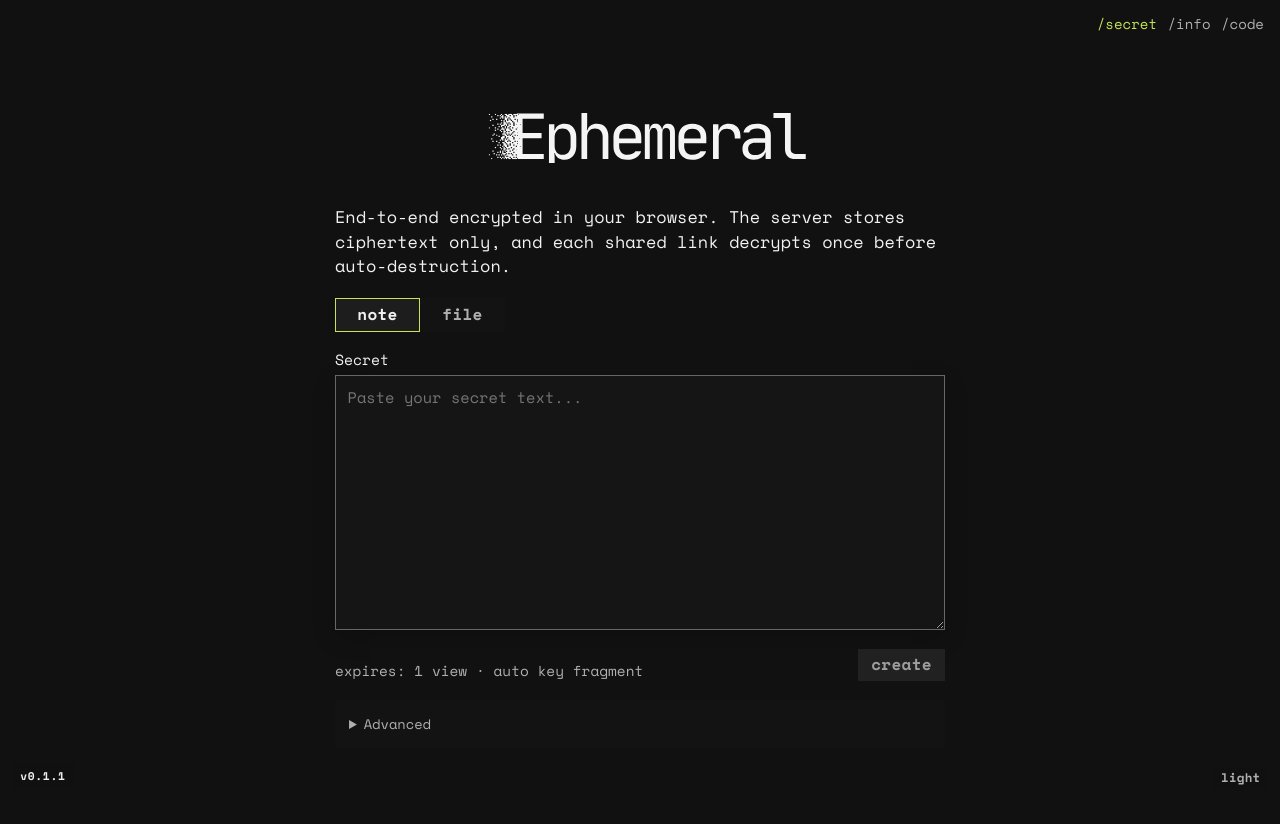
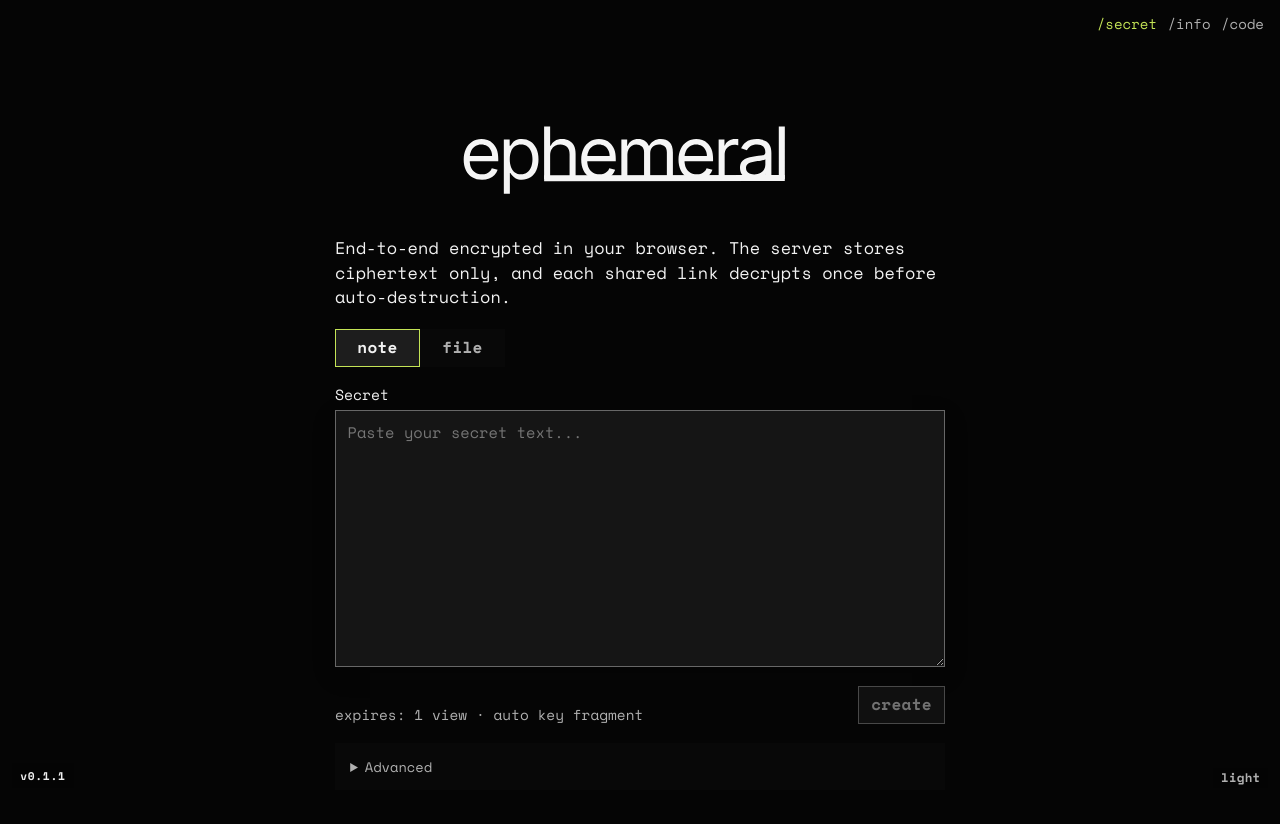
Before and after one commit to EkanSvahn/victoria-secrets, a Vue app in the folder frontend/: page /secret in a window 1280 px wide. Shown: the top 824 px of the page. Before the commit the page ends 800 px from the top, so only its background shows below. Built offline with nearby package versions, Linux system fonts and the light colour scheme; no server answers.

Commit message:
fix(frontend): polish create secret UI layout, controls, and file panel interactions (#28)

```diff
--- a/frontend/src/App.vue
+++ b/frontend/src/App.vue
@@ -4,7 +4,7 @@ import { onMounted, ref } from 'vue'
 
 const appVersion = __APP_VERSION__.startsWith('v') ? __APP_VERSION__ : `v${__APP_VERSION__}`
 const theme = ref<'light' | 'dark'>('dark')
-const logoSrc = ref('/logo-light.svg')
+const logoSrc = ref('/ephemeral_logo.svg')
 const route = useRoute()
 const codeUrl = (import.meta.env.VITE_CODE_URL as string | undefined) ?? 'https://github.com'
 
@@ -26,7 +26,7 @@ function toggleTheme() {
 
 function applyTheme(nextTheme: 'light' | 'dark') {
   document.documentElement.setAttribute('data-theme', nextTheme)
-  logoSrc.value = nextTheme === 'dark' ? '/logo-light.svg' : '/logo-dark.svg'
+  logoSrc.value = '/ephemeral_logo.svg'
 }
 </script>
 
--- a/frontend/src/assets/main.css
+++ b/frontend/src/assets/main.css
@@ -20,10 +20,10 @@
 }
 
 :root[data-theme='dark'] {
-  --bg: #111111;
-  --bg-decor-a: #111111;
-  --bg-decor-b: #111111;
-  --panel: #111111;
+  --bg: #050505;
+  --bg-decor-a: #050505;
+  --bg-decor-b: #050505;
+  --panel: #050505;
   --text: #f2f2f2;
   --text-muted: #b0b0b0;
   --line: #484848;
@@ -31,7 +31,7 @@
   --accent: #c4e456;
   --accent-strong: #b4d646;
   --danger: #ff5a66;
-  --badge-bg: rgba(17, 17, 17, 0.95);
+  --badge-bg: rgba(5, 5, 5, 0.95);
   --badge-text: #efefef;
   --shadow: none;
   --radius: 0px;
--- a/frontend/src/views/CreateView.vue
+++ b/frontend/src/views/CreateView.vue
@@ -23,6 +23,7 @@ const text = ref('')
 const mode = ref<'text' | 'file'>('text')
 const file = ref<File | null>(null)
 const fileInput = ref<HTMLInputElement | null>(null)
+const isFileDragOver = ref(false)
 const lifetimeMode = ref<'views' | 'ttl'>('views')
 const views = ref(1)
 const ttlMinutes = ref(60)
@@ -74,11 +75,44 @@ onMounted(async () => {
 
 function onFileChange(event: Event) {
   const input = event.target as HTMLInputElement
-  file.value = input.files?.[0] ?? null
+  setSelectedFile(input.files?.[0] ?? null)
 }
 
 function openFilePicker() {
   fileInput.value?.click()
+}
+
+function setSelectedFile(next: File | null) {
+  file.value = next
+}
+
+function onFileDragOver(event: DragEvent) {
+  if (mode.value !== 'file') return
+  event.preventDefault()
+  isFileDragOver.value = true
+}
+
+function onFileDragEnter(event: DragEvent) {
+  if (mode.value !== 'file') return
+  event.preventDefault()
+  isFileDragOver.value = true
+}
+
+function onFileDragLeave(event: DragEvent) {
+  if (mode.value !== 'file') return
+  event.preventDefault()
+  const nextTarget = event.relatedTarget as Node | null
+  const currentTarget = event.currentTarget as Node | null
+  if (currentTarget && nextTarget && currentTarget.contains(nextTarget)) return
+  isFileDragOver.value = false
+}
+
+function onFileDrop(event: DragEvent) {
+  if (mode.value !== 'file') return
+  event.preventDefault()
+  isFileDragOver.value = false
+  const dropped = event.dataTransfer?.files?.[0] ?? null
+  if (dropped) setSelectedFile(dropped)
 }
 
 function resetForm() {
@@ -89,6 +123,7 @@ function resetForm() {
   error.value = ''
   link.value = ''
   mode.value = 'text'
+  isFileDragOver.value = false
   views.value = 1
   lifetimeMode.value = 'views'
 }
@@ -162,17 +197,41 @@ function formatBytes(bytes: number): string {
         <button type="button" class="toggle" :class="{ active: mode === 'file' }" @click="mode = 'file'">file</button>
       </div>
 
-      <label v-if="mode === 'text'" class="field">
-        Secret
-        <textarea v-model="text" rows="10" placeholder="Paste your secret text..."></textarea>
-      </label>
+      <label class="field">
+        {{ mode === 'text' ? 'Secret' : 'File' }}
+        <input ref="fileInput" class="file-input-hidden" type="file" @change="onFileChange" />
+        <div
+          class="content-panel"
+          :class="{ 'is-file': mode === 'file', 'is-drag-over': mode === 'file' && isFileDragOver }"
+          @dragenter="onFileDragEnter"
+          @dragover="onFileDragOver"
+          @dragleave="onFileDragLeave"
+          @drop="onFileDrop"
+        >
+          <Transition name="panel-fade" mode="out-in">
+            <textarea
+              v-if="mode === 'text'"
+              key="text"
+              v-model="text"
+              rows="10"
+              placeholder="Paste your secret text..."
+            ></textarea>
 
-      <label v-else class="field">
-        File
-        <input ref="fileInput" class="file-input-hidden" type="file" @change="onFileChange" />
-        <button type="button" class="file-picker" @click="openFilePicker">click to add file</button>
-        <small v-if="file">{{ file.name }} ({{ formatBytes(file.size) }})</small>
-        <small v-else class="file-hint">No file selected</small>
+            <div v-else key="file" class="file-panel">
+              <button type="button" class="file-picker" @click="openFilePicker">
+                {{ isFileDragOver ? 'drop file to attach' : 'click to add file' }}
+              </button>
+              <small
+                v-if="file"
+                class="file-selection"
+                :title="`${file.name} (${formatBytes(file.size)})`"
+              >
+                {{ file.name }} ({{ formatBytes(file.size) }})
+              </small>
+              <small v-else class="file-hint">{{ isFileDragOver ? 'Release to attach file' : 'No file selected' }}</small>
+            </div>
+          </Transition>
+        </div>
       </label>
 
       <div class="action-row">
@@ -188,14 +247,29 @@ function formatBytes(bytes: number): string {
         <div class="advanced-grid">
           <label>
             Expiration mode
-            <select v-model="lifetimeMode">
-              <option value="views">Views</option>
-              <option value="ttl">Time (minutes)</option>
-            </select>
+            <div class="mini-switch" role="group" aria-label="expiration mode">
+              <button
+                type="button"
+                class="mini-toggle"
+                :class="{ active: lifetimeMode === 'views' }"
+                @click="lifetimeMode = 'views'"
+              >
+                views
+              </button>
+              <button
+                type="button"
+                class="mini-toggle"
+                :class="{ active: lifetimeMode === 'ttl' }"
+                @click="lifetimeMode = 'ttl'"
+              >
+                time
+              </button>
+            </div>
           </label>
 
           <label>
             {{ lifetimeMode === 'views' ? 'Views' : 'TTL (minutes)' }}
+            <div class="unit-field">
               <input
                 v-if="lifetimeMode === 'views'"
                 v-model.number="views"
@@ -210,15 +284,29 @@ function formatBytes(bytes: number): string {
                 min="1"
                 :max="status.maxTTLMinutes"
               />
+              <span class="unit-suffix">{{ lifetimeMode === 'views' ? 'views' : 'min' }}</span>
+            </div>
           </label>
 
-          <label>
+          <label class="password-advanced-field">
             Password
+            <div class="unit-field">
               <input
                 v-model="password"
                 type="password"
-              :placeholder="status.requirePassword ? 'Required (min 8 chars)' : 'Optional'"
+                :placeholder="status.requirePassword ? 'Enter password' : 'Leave empty for link key'"
               />
+              <span class="unit-suffix" :class="{ 'unit-suffix-accent': status.requirePassword }">
+                {{ status.requirePassword ? 'required' : 'optional' }}
+              </span>
+            </div>
+            <small class="field-meta">
+              {{
+                status.requirePassword
+                  ? 'Minimum 8 characters. Link fragment key is disabled by policy.'
+                  : 'Adds password-based decryption. Otherwise a one-time key is stored in the URL fragment.'
+              }}
+            </small>
           </label>
         </div>
 
@@ -231,8 +319,7 @@ function formatBytes(bytes: number): string {
     </template>
 
     <template v-else>
-      <h2>Share Link</h2>
-      <p class="intro">Send this once. The secret is consumed on open.</p>
+      <p class="state-line">share link · opens once · auto-destroys after access</p>
 
       <div class="share-row">
         <input class="share-link-input" :value="link" readonly @focus="$event.target.select()" />
@@ -258,6 +345,13 @@ function formatBytes(bytes: number): string {
   padding: 1.25rem;
 }
 
+.create-card button {
+  min-height: 38px;
+  display: inline-flex;
+  align-items: center;
+  justify-content: center;
+}
+
 .mode-switch {
   display: grid;
   grid-template-columns: 1fr 1fr;
@@ -273,12 +367,16 @@ function formatBytes(bytes: number): string {
   border-radius: 0;
   background: transparent;
   color: var(--text-muted);
-  min-height: 34px;
+  min-height: 38px;
   text-align: center;
   font-family: var(--mono);
   letter-spacing: 0.02em;
   text-transform: lowercase;
   padding: 0.3rem 0.5rem;
+  transition:
+    color 100ms ease,
+    background-color 100ms ease,
+    box-shadow 100ms ease;
 }
 
 .toggle:last-child {
@@ -291,33 +389,99 @@ function formatBytes(bytes: number): string {
   box-shadow: inset 0 0 0 1px var(--accent);
 }
 
-.field textarea {
+.file-input-hidden {
+  display: none;
+}
+
+.content-panel {
   min-height: 255px;
   border: 1px solid color-mix(in oklab, var(--line-strong) 86%, #8b8b8b);
   background: #151515;
-  padding: 0.72rem;
   box-shadow: 0 8px 22px rgba(0, 0, 0, 0.18);
+  transition:
+    border-color 120ms ease,
+    box-shadow 120ms ease,
+    background-color 120ms ease;
 }
 
-.file-input-hidden {
-  display: none;
+.content-panel textarea {
+  width: 100%;
+  min-height: 255px;
+  border: none;
+  background: transparent;
+  padding: 0.72rem;
+  box-shadow: none;
+  display: block;
+}
+
+.content-panel.is-file {
+  display: grid;
+  place-items: center;
+  padding: 0.9rem;
+}
+
+.content-panel.is-drag-over {
+  border-color: var(--accent);
+  box-shadow:
+    0 8px 22px rgba(0, 0, 0, 0.18),
+    inset 0 0 0 1px var(--accent);
+  background: #121712;
+}
+
+.file-panel {
+  width: 100%;
+  min-height: 100%;
+  display: flex;
+  flex-direction: column;
+  align-items: center;
+  justify-content: center;
+  text-align: center;
 }
 
 .file-picker {
   width: fit-content;
   min-width: 180px;
-  margin: 0.35rem auto 0;
+  margin: 0;
 }
 
 .file-hint {
   color: var(--text-muted);
-  margin-top: 0.45rem;
+  margin-top: 0.65rem;
   text-align: center;
+}
+
+.file-selection {
+  margin-top: 0.65rem;
+  text-align: center;
+  max-width: 100%;
+  width: min(100%, 520px);
+  white-space: nowrap;
+  overflow: hidden;
+  text-overflow: ellipsis;
+}
+
+.panel-fade-enter-active,
+.panel-fade-leave-active {
+  transition: opacity 110ms ease;
+}
+
+.panel-fade-enter-from,
+.panel-fade-leave-to {
+  opacity: 0;
 }
 
 .field small {
   margin-top: 0.45rem;
   text-align: center;
+}
+
+.field-meta {
+  margin-top: 0.35rem;
+  color: var(--text-muted);
+  font-family: var(--mono);
+  font-size: 0.75rem;
+  line-height: 1.3;
+  text-align: left;
 }
 
 .action-row {
@@ -327,6 +491,13 @@ function formatBytes(bytes: number): string {
   gap: 1rem;
 }
 
+.action-row button:disabled {
+  opacity: 1;
+  background: #101010;
+  color: #727272;
+  box-shadow: inset 0 0 0 1px var(--line);
+}
+
 .summary {
   color: var(--text-muted);
   font-family: var(--mono);
@@ -334,11 +505,17 @@ function formatBytes(bytes: number): string {
   line-height: 1.35;
 }
 
+.state-line {
+  color: var(--text);
+  font-family: var(--mono);
+  font-size: 0.9rem;
+  line-height: 1.35;
+}
+
 .advanced {
   border-top: none;
-  padding-top: 0.84rem;
   background: color-mix(in oklab, var(--panel) 84%, #1f1f1f);
-  padding: 0.88rem;
+  padding: 0.95rem;
 }
 
 .advanced summary {
@@ -346,17 +523,97 @@ function formatBytes(bytes: number): string {
   font-family: var(--mono);
   color: var(--text-muted);
   font-size: 0.86rem;
+  line-height: 1.2;
 }
 
 .advanced-grid {
-  margin-top: 0.72rem;
+  margin-top: 0.8rem;
   display: grid;
   grid-template-columns: repeat(3, minmax(0, 1fr));
-  gap: 0.65rem;
+  gap: 0.75rem;
+  align-items: start;
+}
+
+.advanced-grid label {
+  gap: 0.4rem;
+  font-size: 0.86rem;
+}
+
+.password-advanced-field {
+  grid-column: span 2;
+}
+
+.mini-switch {
+  display: grid;
+  grid-template-columns: 1fr 1fr;
+  background: #101010;
+  border: 1px solid var(--line);
+  min-height: 38px;
+}
+
+.mini-toggle {
+  border: none;
+  background: transparent;
+  color: var(--text-muted);
+  font-family: var(--mono);
+  font-size: 0.84rem;
+  padding: 0.35rem 0.45rem;
+  min-height: 36px;
+  transition:
+    color 100ms ease,
+    background-color 100ms ease,
+    box-shadow 100ms ease;
+}
+
+.mini-toggle.active {
+  color: var(--text);
+  box-shadow: inset 0 0 0 1px var(--accent);
+  background: #151515;
+}
+
+.unit-field {
+  display: grid;
+  grid-template-columns: minmax(0, 1fr) auto;
+  align-items: stretch;
+  min-height: 38px;
+  border: 1px solid var(--line);
+  background: #101010;
+}
+
+.unit-field input {
+  border: none;
+  background: transparent;
+  min-width: 0;
+  padding: 0.42rem 0.5rem;
+}
+
+.unit-field input:focus {
+  outline: none;
+}
+
+.unit-field:focus-within {
+  box-shadow: inset 0 0 0 1px var(--accent);
+}
+
+.unit-suffix {
+  display: inline-flex;
+  align-items: center;
+  padding: 0 0.55rem;
+  border-left: 1px solid var(--line);
+  color: var(--text-muted);
+  font-family: var(--mono);
+  font-size: 0.8rem;
+  white-space: nowrap;
+  min-width: 84px;
+  justify-content: center;
+}
+
+.unit-suffix-accent {
+  color: var(--accent);
 }
 
 .policy-line {
-  margin-top: 0.35rem;
+  margin-top: 0.55rem;
   font-size: 0.84rem;
 }
 
@@ -390,6 +647,10 @@ function formatBytes(bytes: number): string {
     grid-template-columns: 1fr;
   }
 
+  .password-advanced-field {
+    grid-column: auto;
+  }
+
   .share-row {
     grid-template-columns: 1fr;
   }
--- a/frontend/src/vite-env.d.ts
+++ b/frontend/src/vite-env.d.ts
@@ -1,3 +1,9 @@
 /// <reference types="vite/client" />
 
+declare module '*.vue' {
+  import type { DefineComponent } from 'vue'
+  const component: DefineComponent<Record<string, never>, Record<string, never>, unknown>
+  export default component
+}
+
 declare const __APP_VERSION__: string
```
Also changed, not shown: frontend/public/ephemeral_logo.svg (added). Lines whose indentation alone changed are shown as unchanged.
